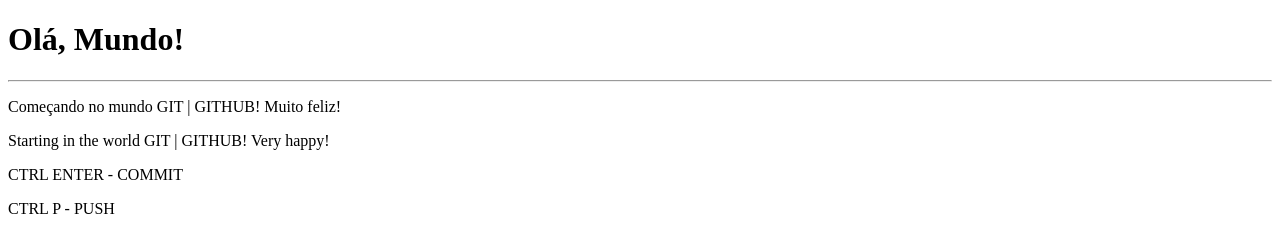
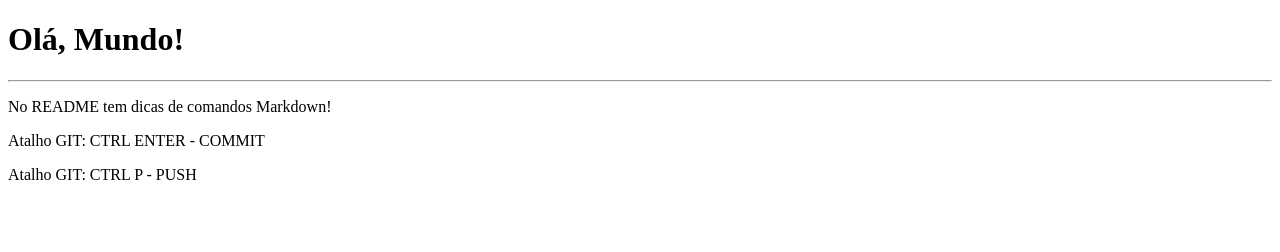
Before and after one commit to deniselemes/Comandos-Markdown, a plain HTML site: page site-exemplo/index.html in a window 1280 px wide. Drawn offline with Linux system fonts and the light colour scheme.

Commit message:
Update index.html

```diff
--- a/site-exemplo/index.html
+++ b/site-exemplo/index.html
@@ -9,9 +9,8 @@
     <h1>Olá, Mundo!</h1>
     <hr>
 <!--HR: cria linha horizontal-->
-    <p>Começando no mundo GIT | GITHUB! Muito feliz!</p>
-    <p>Starting in the world GIT | GITHUB! Very happy!</p>
-    <p>CTRL ENTER - COMMIT</p>
-    <p>CTRL P - PUSH</p>
+    <p>No README tem dicas de comandos Markdown!</p>
+    <p>Atalho GIT: CTRL ENTER - COMMIT</p>
+    <p>Atalho GIT: CTRL P - PUSH</p>
 </body>
 </html>
```
